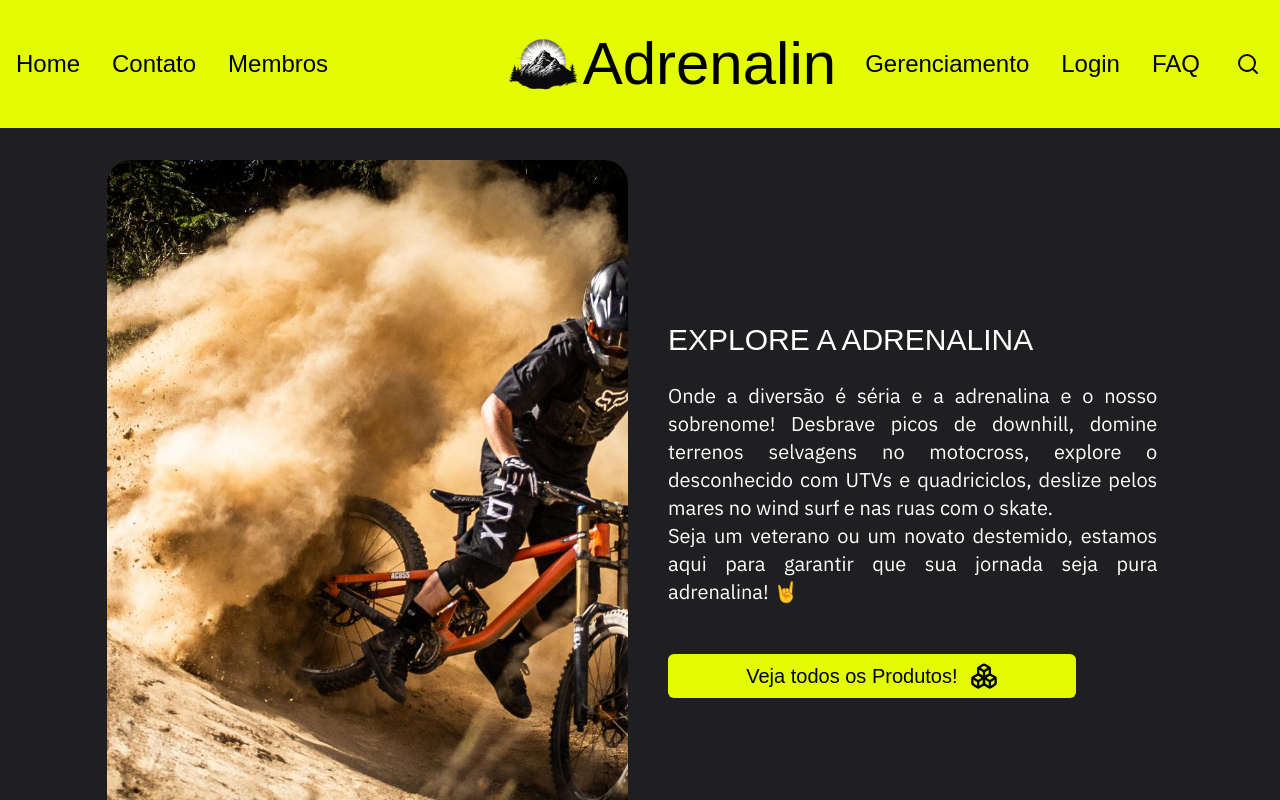
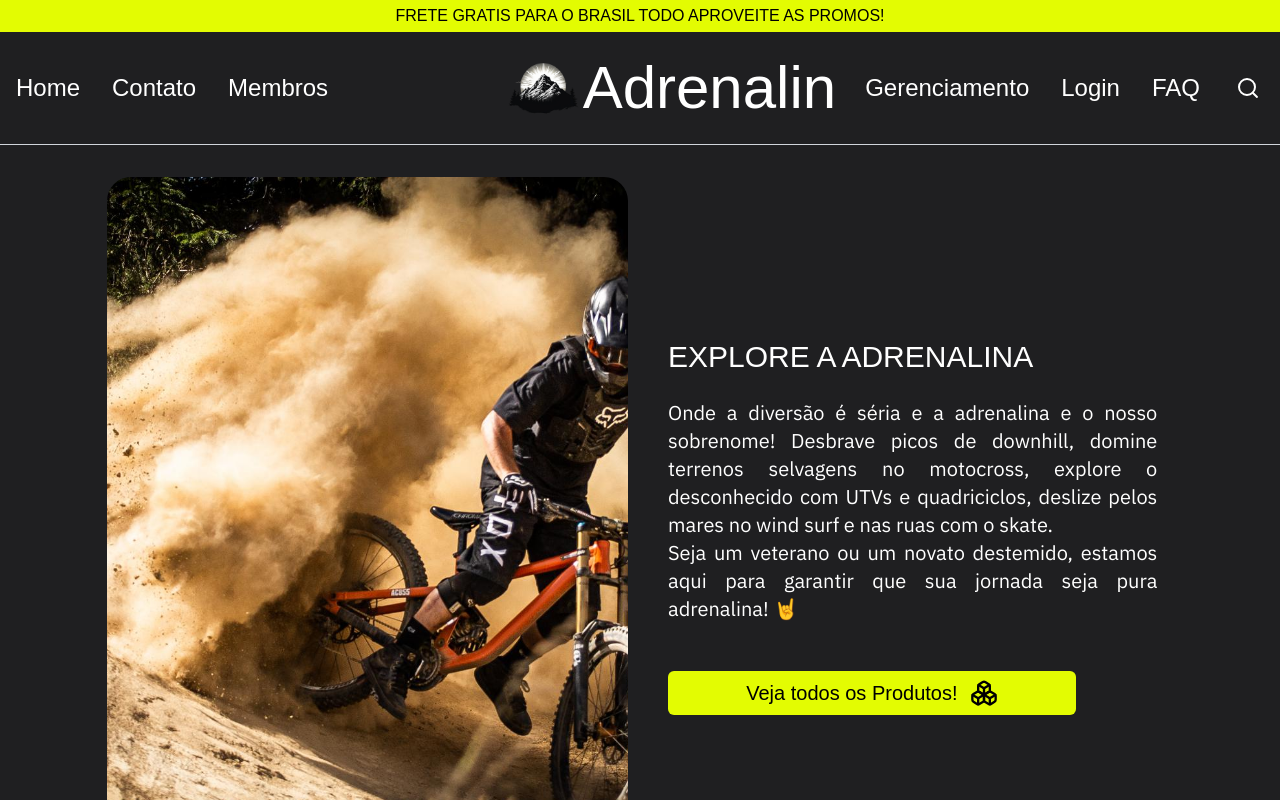
Before and after one commit to Daniel-Thielmann/Adrenalin-Ecommerce, a Next.js app: page / in a window 1280 px wide. Shown: the top 800 px of the page. Built offline with nearby package versions, Linux system fonts and the light colour scheme; a web font is replaced by a local one.

Commit message:
top header adicionada, porem nao fica sticky top

```diff
--- a/app/layout.tsx
+++ b/app/layout.tsx
@@ -3,6 +3,7 @@ import { IBM_Plex_Sans, Just_Another_Hand, Koulen } from 'next/font/google'
 import './globals.css'
 import Header from '../components/header'
 import Footer from '@/components/footer'
+import TopHeader from '@/components/top header'
 
 const koulen = Koulen({
   weight: ['400'],
@@ -33,6 +34,7 @@ export default function RootLayout({
   return (
     <html lang="en">
       <body className={koulen.className}>
+        <TopHeader />
         <Header />
         {children}
         <Footer />
--- a/components/header/index.tsx
+++ b/components/header/index.tsx
@@ -41,7 +41,7 @@ export default function Header() {
     }
 
     return (
-        <header className="bg-[#E3FC02] sticky top-0 z-20 w-full py-6 px-4 mb-8">
+        <header className="bg-[#1F1F21] sticky top-0 z-20 w-full py-4 px-4 mb-8 border-b border-gray-300">
 
             <div className="flex sm:flex-col md:flex-row items-center justify-between">
 
@@ -51,7 +51,7 @@ export default function Header() {
                     <div className="flex flex-wrap gap-8">
                         {esqlinks.map((link, index) =>
                             <Link href={link.href} key={index}>
-                                <span className="text-2xl text-black hover:bg-white/20 rounded-xl">{link.label}</span>
+                                <span className="text-2xl text-white hover:bg-white/20 rounded-xl">{link.label}</span>
                             </Link>
                         )}
                     </div>
@@ -67,9 +67,11 @@ export default function Header() {
                         className="h-20 w-20 rounded-xl"
                     />
                     <div className={jah.className}>
-                        <span className="text-black text-6xl">Adrenalin</span>
+                        <span className="text-white text-6xl">Adrenalin</span>
                     </div>
+
                 </Link>
+
 
                 {/* menu e searchicon do mobile*/}
                 <nav className="flex">
@@ -77,17 +79,17 @@ export default function Header() {
                         {isNavOpen || isSearchOpen ?
                             <X
                                 onClick={toggleNavSearch}
-                                className="w-8 h-8 text-black cursor-pointer hover:bg-white/20 transition-all duration-200 p-1 rounded-xl"
+                                className="w-8 h-8 text-white cursor-pointer hover:bg-white/20 transition-all duration-200 p-1 rounded-xl"
                             />
                             :
                             <div className="flex gap-2">
                                 <SearchIcon
                                     onClick={toggleSearch}
-                                    className="w-8 h-8 text-black cursor-pointer"
+                                    className="w-8 h-8 text-white cursor-pointer"
                                 />
                                 <Menu
                                     onClick={toggleNav}
-                                    className="w-8 h-8 text-v cursor-pointer"
+                                    className="w-8 h-8 text-white text-v cursor-pointer"
                                 />
                             </div>
                         }
@@ -100,13 +102,13 @@ export default function Header() {
                     <div className="md:hidden flex basis-full flex-col items-center gap-6 mt-10">
                         {esqlinks.map((link, index) =>
                             <Link href={link.href} key={index}>
-                                <span className="text-2xl text-black hover:bg-white/20 rounded-xl">{link.label}</span>
+                                <span className="text-2xl text-white hover:bg-white/20 rounded-xl">{link.label}</span>
                             </Link>
                         )}
 
                         {dirlinks.map((link, index) =>
                             <Link href={link.href} key={index}>
-                                <span className="text-2xl text-black hover:bg-white/20 rounded-xl">{link.label}</span>
+                                <span className="text-2xl text-white hover:bg-white/20 rounded-xl">{link.label}</span>
                             </Link>
                         )}
                     </div>
@@ -117,7 +119,7 @@ export default function Header() {
                     <div className="flex flex-wrap gap-8">
                         {dirlinks.map((link, index) =>
                             <Link href={link.href} key={index}>
-                                <span className="text-2xl text-black hover:bg-white/20 rounded-xl">{link.label}</span>
+                                <span className="text-2xl text-white hover:bg-white/20 rounded-xl">{link.label}</span>
                             </Link>
                         )}
 
@@ -125,12 +127,12 @@ export default function Header() {
                             {isSearchOpen ?
                                 <X
                                     onClick={toggleSearch}
-                                    className="w-8 h-8 text-black cursor-pointer hover:bg-white/20 transition-all duration-200 p-1 rounded-xl"
+                                    className="w-8 h-8 text-white cursor-pointer hover:bg-white/20 transition-all duration-200 p-1 rounded-xl"
                                 />
                                 :
                                 <SearchIcon
                                     onClick={toggleSearch}
-                                    className="w-8 h-8 text-black cursor-pointer hover:bg-white/20 transition-all duration-200 p-1 rounded-xl"
+                                    className="w-8 h-8 text-white cursor-pointer hover:bg-white/20 transition-all duration-200 p-1 rounded-xl"
                                 />
                             }
                         </button>
--- /dev/null
+++ b/components/top header/index.tsx
@@ -0,0 +1,11 @@
+import React from 'react';
+
+const TopHeader = () => {
+    return (
+        <div className="bg-[#E3FC02] w-full py-1 sticky top-0 z-20 px-4 text-black flex items-center justify-center">
+            <span>FRETE GRATIS PARA O BRASIL TODO APROVEITE AS PROMOS!</span>
+        </div>
+    );
+};
+
+export default TopHeader;
```
